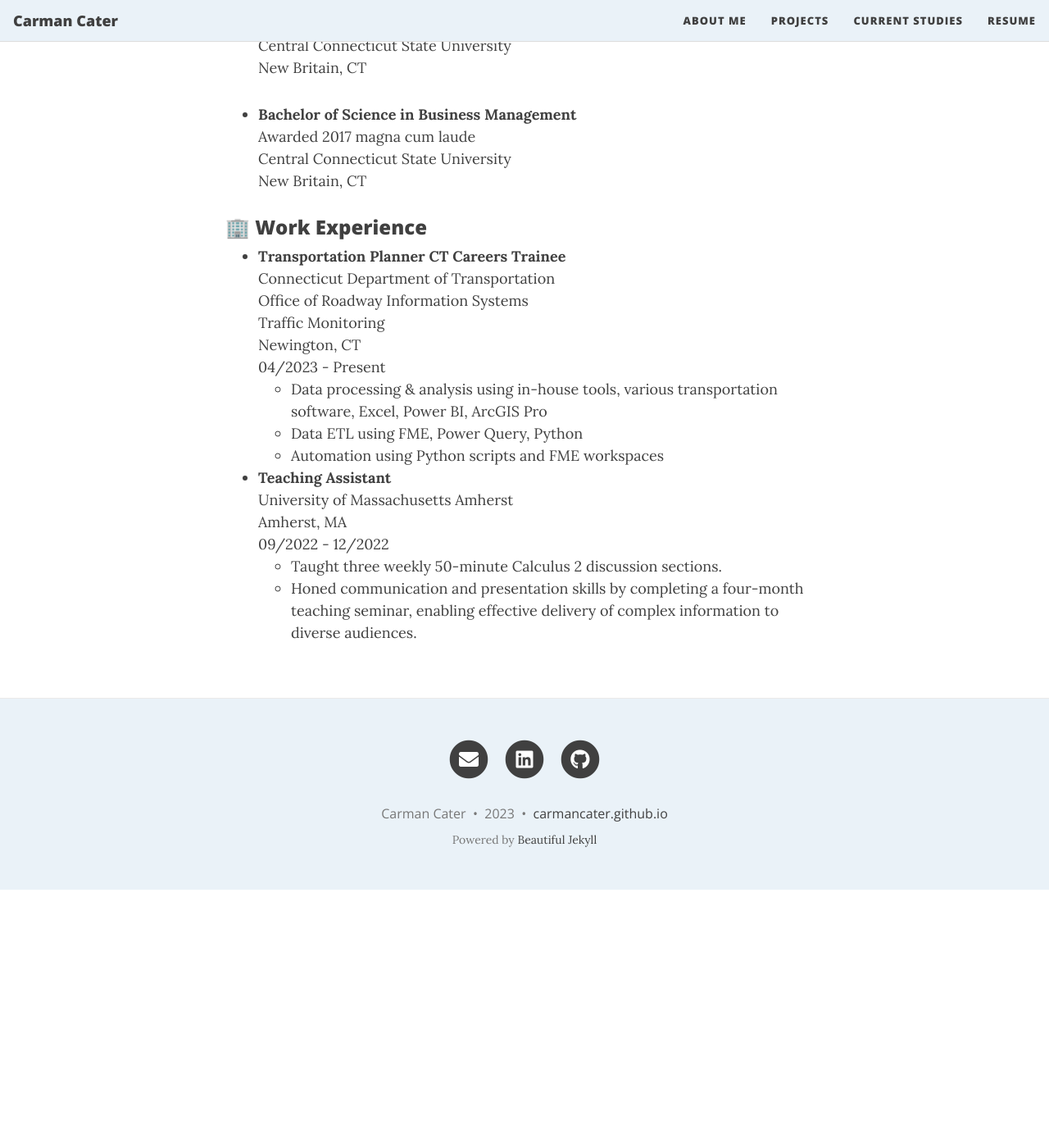
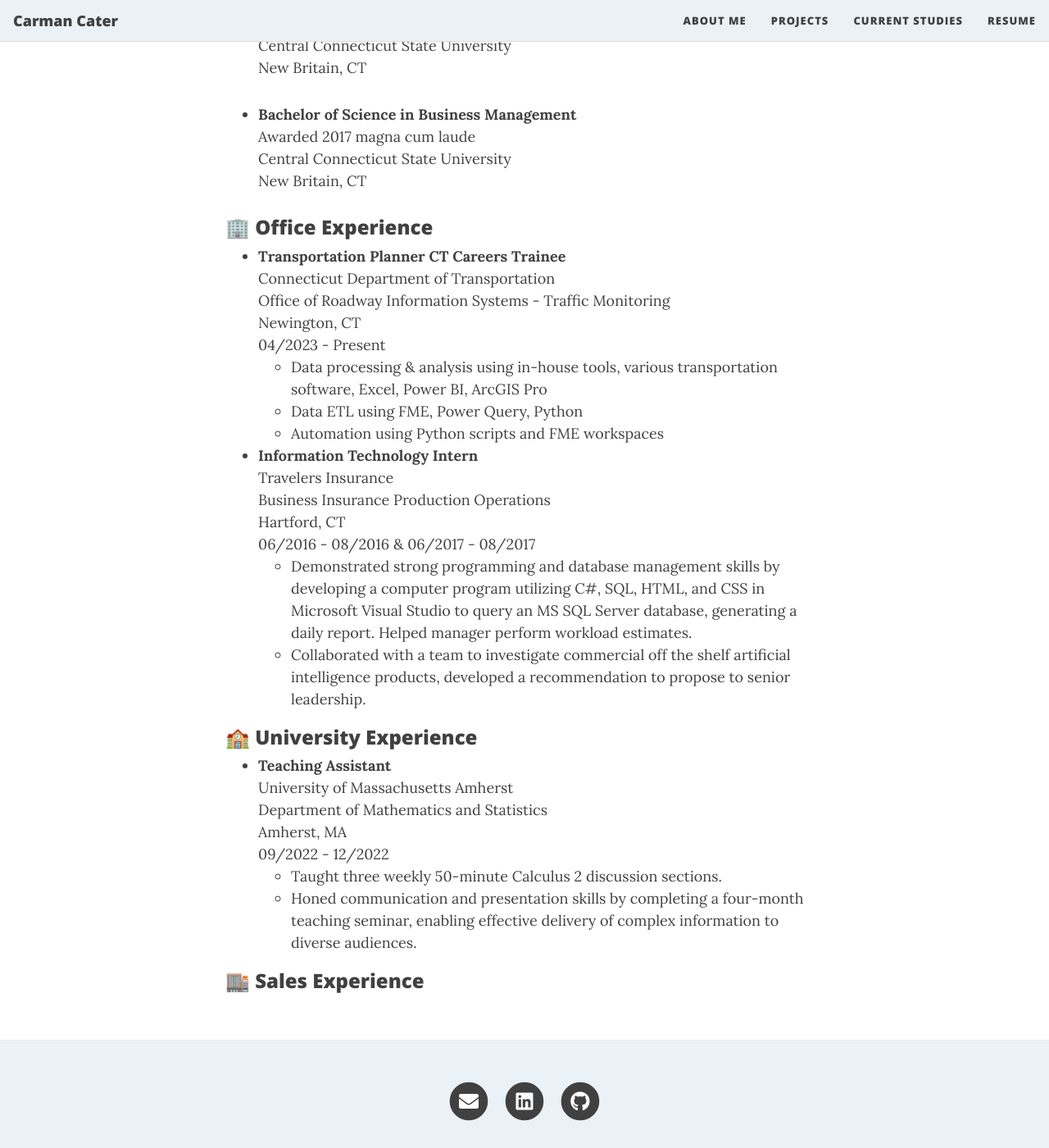
Before and after one commit to carmancater/carmancater.github.io, a Jekyll site: the page built from resume.md, in a window 1280 px wide and 1400 px high, scrolled down 361 px. Shown: the whole window at 82% size. Built offline with Jekyll 4.4.1, drawn with Linux system fonts in a browser that asks for light colours; nearby versions of some CDN libraries; emoji names are drawn with the system emoji font; before the commit the page ends 1446 px from its top, so only the background shows below that.

Commit message:
Update resume.md

```diff
--- a/resume.md
+++ b/resume.md
@@ -17,21 +17,34 @@ Awarded 2017 magna cum laude
 Central Connecticut State University
 New Britain, CT
 
-### :office: Work Experience
+### :office: Office Experience
 
 - **Transportation Planner CT Careers Trainee**
 Connecticut Department of Transportation
-Office of Roadway Information Systems
-Traffic Monitoring
+Office of Roadway Information Systems - Traffic Monitoring
 Newington, CT
 04/2023 - Present
     - Data processing & analysis using in-house tools, various transportation software, Excel, Power BI, ArcGIS Pro
     - Data ETL using FME, Power Query, Python
     - Automation using Python scripts and FME workspaces
 
+- **Information Technology Intern**
+Travelers Insurance
+Business Insurance Production Operations
+Hartford, CT
+06/2016 - 08/2016 & 06/2017 - 08/2017
+    - Demonstrated strong programming and database management skills by developing a computer program utilizing C#, SQL, HTML, and CSS in Microsoft Visual Studio to query an MS SQL Server database, generating a daily report. Helped manager perform workload estimates.
+    - Collaborated with a team to investigate commercial off the shelf artificial intelligence products, developed a recommendation to propose to senior leadership.
+
+
+### :school: University Experience
+
 - **Teaching Assistant**
 University of Massachusetts Amherst
+Department of Mathematics and Statistics
 Amherst, MA
 09/2022 - 12/2022
     - Taught three weekly 50-minute Calculus 2 discussion sections.
     - Honed communication and presentation skills by completing a four-month teaching seminar, enabling effective delivery of complex information to diverse audiences.
+
+### :department_store: Sales Experience
```
